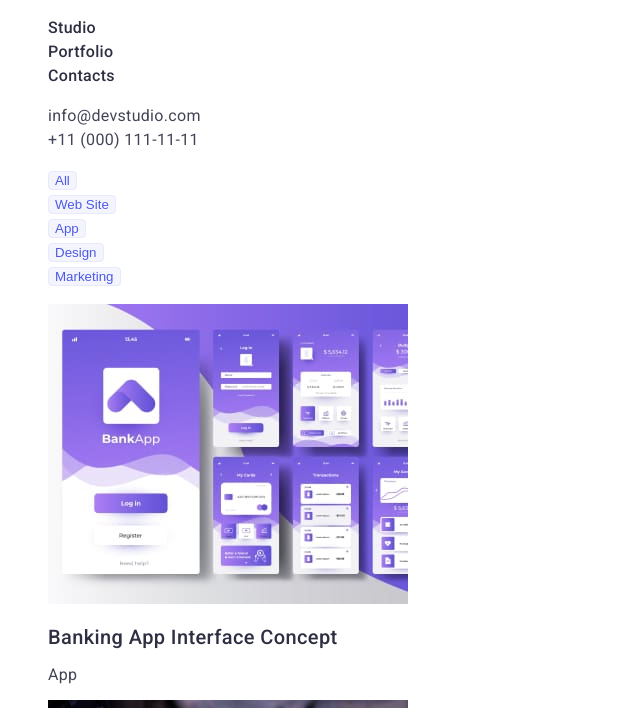
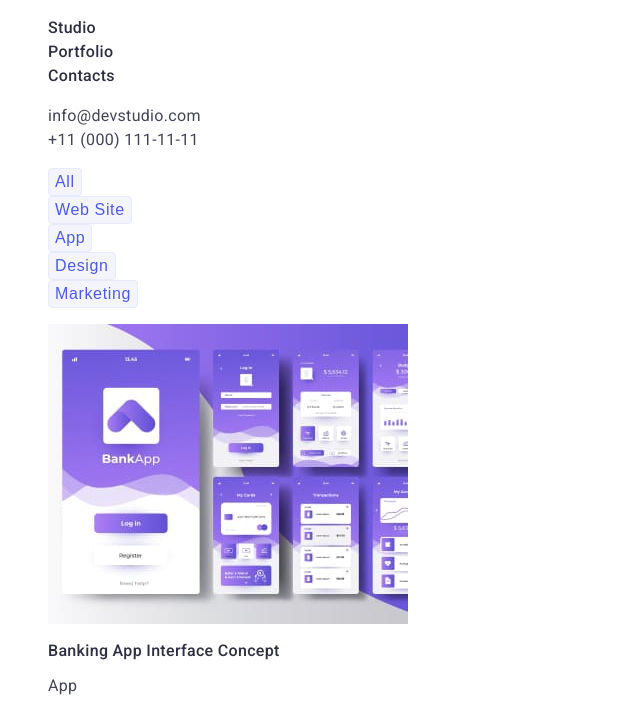
Before and after one commit to Medvedev245/goit-markup-hw-02, a plain HTML site: page portfolio.html in a window 1280 px wide. Shown: the part 33-741 px from the top of the page, without its empty margins (0-640 px from the left). Drawn offline with Linux system fonts and the light colour scheme.

Commit message:
finish
finish

```diff
--- a/styles/style.css
+++ b/styles/style.css
@@ -122,7 +122,7 @@ body {
 .portfolio-title {
   color: var(--title-text-color);
   line-height: 1.2;
-  font-size: 20px;
+  font-size: 16px;
   letter-spacing: 0.02em;
 }
 
@@ -205,13 +205,6 @@ body {
   background-color: var(--withe-text);
 }
 
-.portfolio-btn-list {
-  font-weight: 500;
-  font-size: 16px;
-  line-height: 1.5;
-  letter-spacing: 0.04em;
-}
-
 /* Button */
 
 .portfolio-btn {
@@ -220,6 +213,10 @@ body {
   border-radius: 4px;
   background-color: var(--team-bg-color);
   cursor: pointer;
+  font-weight: 500;
+  font-size: 16px;
+  line-height: 1.5;
+  letter-spacing: 0.04em;
 }
 
 .portfolio-btn:hover,
```
